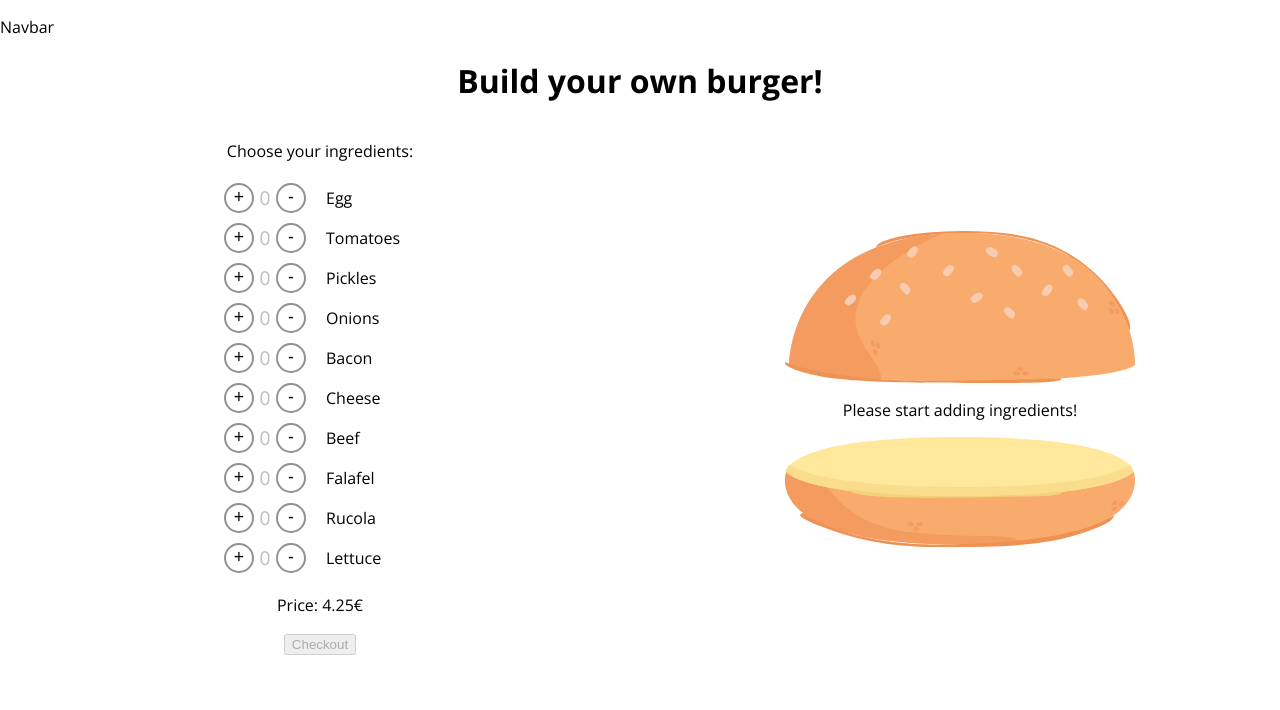
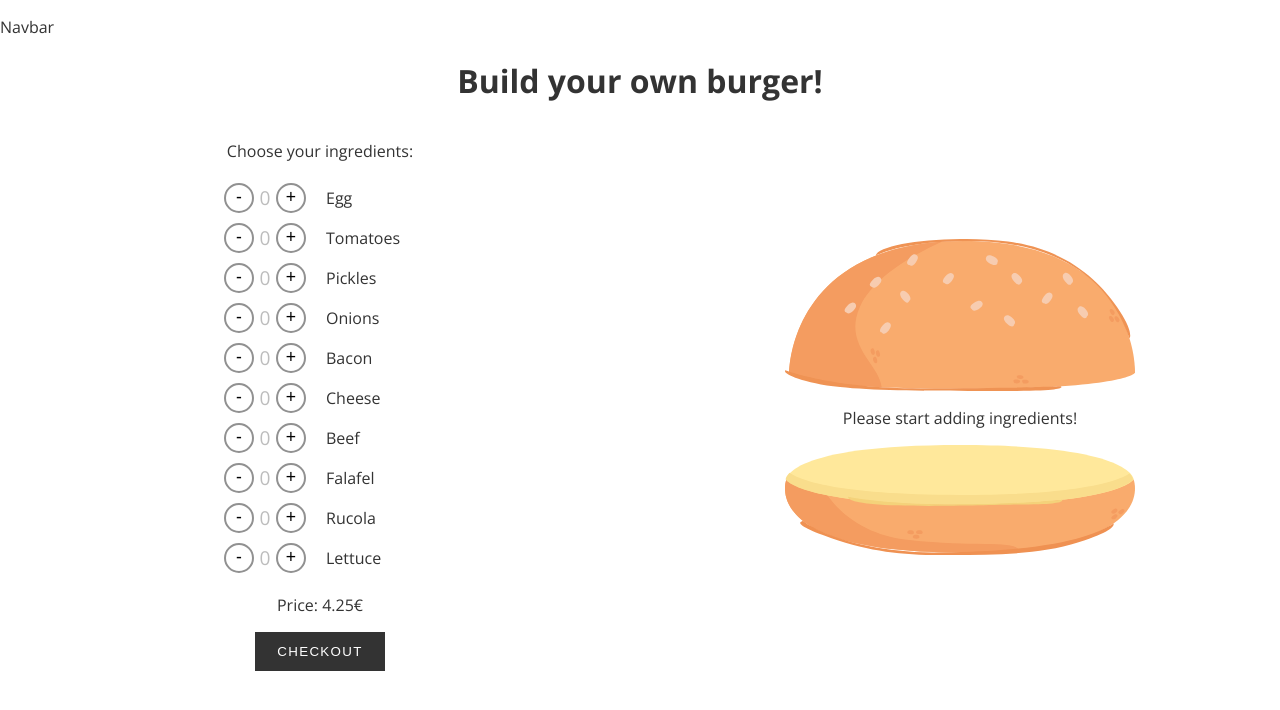
Before and after one commit to nas9lug2z/burger-constructor, a React (Create React App) app: page / in a window 1280 px wide. Shown: the top 710 px of the page. Built offline with nearby package versions, Linux system fonts and the light colour scheme.

Commit message:
modal for checkout implemented

```diff
--- a/src/components/Burger/BuildControls/BuildControl/BuildControl.js
+++ b/src/components/Burger/BuildControls/BuildControl/BuildControl.js
@@ -7,15 +7,15 @@ const BuildControl = props => {
 	return (
 		<div className={classes.Ingredient}>
 			<button
+				onClick={props.removeIngredientHandler}
+				className={classes.MinusButton}>
+				-
+			</button>
+			<span className={classes.Quantity}>{props.quantity}</span>
+			<button
 				onClick={props.addIngredientHandler}
 				className={classes.PlusButton}>
 				+
-			</button>
-			<span className={classes.Quantity}>{props.quantity}</span>
-			<button
-				onClick={props.removeIngredientHandler}
-				className={classes.MinusButton}>
-				-
 			</button>
 			<span className={classes.IngredientName}>{props.ingredientName}</span>
 		</div>
--- a/src/components/Burger/BuildControls/BuildControls.js
+++ b/src/components/Burger/BuildControls/BuildControls.js
@@ -24,7 +24,12 @@ const BuildControls = props => {
 			<div className={classes.IngredientsList}>{ingredientsList}</div>
 			<div>
 				<p>Price: {props.price}€</p>
-				<button disabled={!props.purchasable}>Checkout</button>
+				<button
+					disabled={!props.purchasable}
+					onClick={props.clicked}
+					className='black-button'>
+					Checkout
+				</button>
 			</div>
 		</div>
 	);
--- a/src/components/Burger/Burger.js
+++ b/src/components/Burger/Burger.js
@@ -36,7 +36,7 @@ const Burger = props => {
 				src={bottomBread}
 				alt='bottom bread'
 				className={ingredientClasses.ingredientImg}
-				style={{ zIndex: 1 }}></img>
+				style={{ zIndex: 2 }}></img>
 		</div>
 	);
 };
--- /dev/null
+++ b/src/components/Burger/OrderSummary/OrderSummary.js
@@ -0,0 +1,38 @@
+import React from 'react';
+
+import classes from './OrderSummary.module.css';
+
+const OrderSummary = props => {
+	const ingredientQuantities = Object.values(props.ingredients);
+
+	const ingredientsList = Object.keys(props.ingredients).map((ig, index) => {
+		if (ingredientQuantities[index] > 0) {
+			return (
+				<li className={classes.ListItem} key={ig + ingredientQuantities[index]}>
+					{ig}: {ingredientQuantities[index]}
+				</li>
+			);
+		}
+	});
+
+	return (
+		<div className={classes.OrderSummary}>
+			<h2 className={classes.Title}>Your burger:</h2>
+			<ul className={classes.List}>
+				<li className={classes.ListItem} key='bread'>
+					Bread: 1
+				</li>
+				{ingredientsList}
+			</ul>
+			<h3>Price: {props.price} €</h3>
+			<div>
+				<button onClick={props.modalClosed} className='black-button'>
+					Cancel
+				</button>
+				<button className='black-button'>Confirm Order</button>
+			</div>
+		</div>
+	);
+};
+
+export default OrderSummary;
--- /dev/null
+++ b/src/components/Burger/OrderSummary/OrderSummary.module.css
@@ -0,0 +1,19 @@
+.OrderSummary {
+	text-transform: capitalize;
+	margin: auto;
+	display: flex;
+	flex-direction: column;
+	justify-content: space-between;
+}
+.Title {
+	margin-top: 0;
+}
+.List {
+	padding: 0;
+	text-align: left;
+	margin: auto;
+}
+.ListItem {
+	list-style: none;
+	margin: 0;
+}
--- a/src/components/Layout/Layout.js
+++ b/src/components/Layout/Layout.js
@@ -2,7 +2,7 @@ import React, { Fragment } from 'react';
 
 import BurgerBuilderContainer from '../../containers/BurgerBuilderPage/BurgerBuilderContainer';
 
-const Layout = _ => {
+const Layout = props => {
 	return (
 		<Fragment>
 			<p>Navbar</p>
--- /dev/null
+++ b/src/components/UI/Backdrop/Backdrop.js
@@ -0,0 +1,9 @@
+import React from 'react';
+import classes from './Backdrop.module.css';
+
+const Backdrop = props =>
+	props.show ? (
+		<div className={classes.Backdrop} onClick={props.clicked}></div>
+	) : null;
+
+export default Backdrop;
--- /dev/null
+++ b/src/components/UI/Backdrop/Backdrop.module.css
@@ -0,0 +1,9 @@
+.Backdrop {
+	width: 100%;
+	height: 100%;
+	position: fixed;
+	z-index: 99;
+	left: 0;
+	top: 0;
+	background-color: rgba(0, 0, 0, 0.5);
+}
--- a/src/components/UI/Modal/Modal.js
+++ b/src/components/UI/Modal/Modal.js
@@ -0,0 +1,21 @@
+import React, { Fragment } from 'react';
+import classes from './Modal.module.css';
+import Backdrop from '../Backdrop/Backdrop';
+
+const Modal = props => {
+	return (
+		<Fragment>
+			<Backdrop show={props.show} clicked={props.modalClosed} />
+			<div
+				className={classes.Modal}
+				style={{
+					transform: props.show ? 'translateY(0)' : 'translateY(-100vh)',
+					opacity: props.show ? '1' : '0',
+				}}>
+				{props.children}
+			</div>
+		</Fragment>
+	);
+};
+
+export default Modal;
--- /dev/null
+++ b/src/components/UI/Modal/Modal.module.css
@@ -0,0 +1,12 @@
+.Modal {
+	position: fixed;
+	display: flex;
+	z-index: 100;
+	top: calc(50% - 250px);
+	left: calc(50% - 300px);
+	background-color: white;
+	filter: drop-shadow(0 0 30px rgb(136, 136, 136));
+	height: 500px;
+	width: 600px;
+	transition: all 0.3s ease-out;
+}
--- a/src/containers/BurgerBuilderPage/BurgerBuilderContainer.js
+++ b/src/containers/BurgerBuilderPage/BurgerBuilderContainer.js
@@ -1,7 +1,8 @@
 import React, { Component, Fragment } from 'react';
 import Burger from '../../components/Burger/Burger';
 import BuildControls from '../../components/Burger/BuildControls/BuildControls';
-
+import Modal from '../../components/UI/Modal/Modal';
+import OrderSummary from '../../components/Burger/OrderSummary/OrderSummary';
 import classes from './BurgerBuilderContainer.module.css';
 
 const PRICES = {
@@ -32,6 +33,15 @@ class BurgerBuilderContainer extends Component {
 		},
 		price: 4.25,
 		purchasable: false,
+		checkout: false,
+	};
+
+	checkoutHandler = _ => {
+		this.setState({ checkout: true });
+	};
+
+	checkoutCancelHandler = _ => {
+		this.setState({ checkout: false });
 	};
 
 	updatePurchaseState(ingredients) {
@@ -87,8 +97,18 @@ class BurgerBuilderContainer extends Component {
 						removeIngredientHandler={this.removeIngredientHandler}
 						price={this.state.price}
 						purchasable={this.state.purchasable}
+						clicked={this.checkoutHandler}
 					/>
 					<Burger ingredients={this.state.ingredients} />
+					<Modal
+						show={this.state.checkout}
+						modalClosed={this.checkoutCancelHandler}>
+						<OrderSummary
+							ingredients={this.state.ingredients}
+							price={this.state.price}
+							modalClosed={this.checkoutCancelHandler}
+						/>
+					</Modal>
 				</div>
 			</main>
 		);
--- a/src/index.css
+++ b/src/index.css
@@ -1,4 +1,24 @@
+:root {
+	--main-color: #333;
+}
 body {
 	margin: 0;
 	font-family: 'Open Sans', sans-serif;
+	color: var(--main-color);
 }
+
+.black-button {
+	background-color: var(--main-color);
+	color: white;
+	border: 2px solid var(--main-color);
+	padding: 10px 20px;
+	text-transform: uppercase;
+	letter-spacing: 0.1em;
+	font-weight: 500;
+	margin: 0 5px;
+}
+.black-button:hover {
+	background-color: white;
+	color: var(--main-color);
+	cursor: pointer;
+}
```
Also changed, not shown: 1 other file (tests, documents, lock files or other folders).
